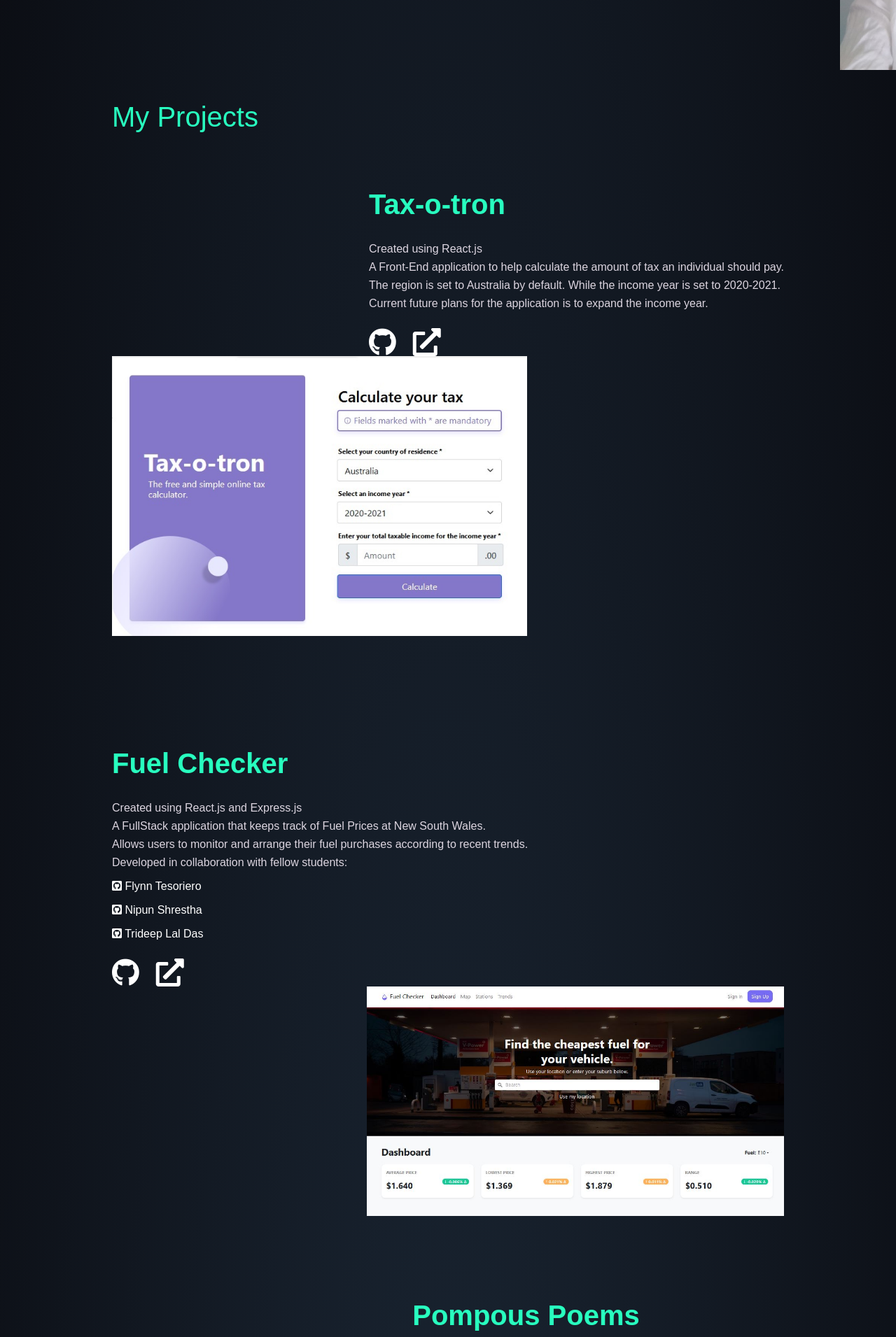
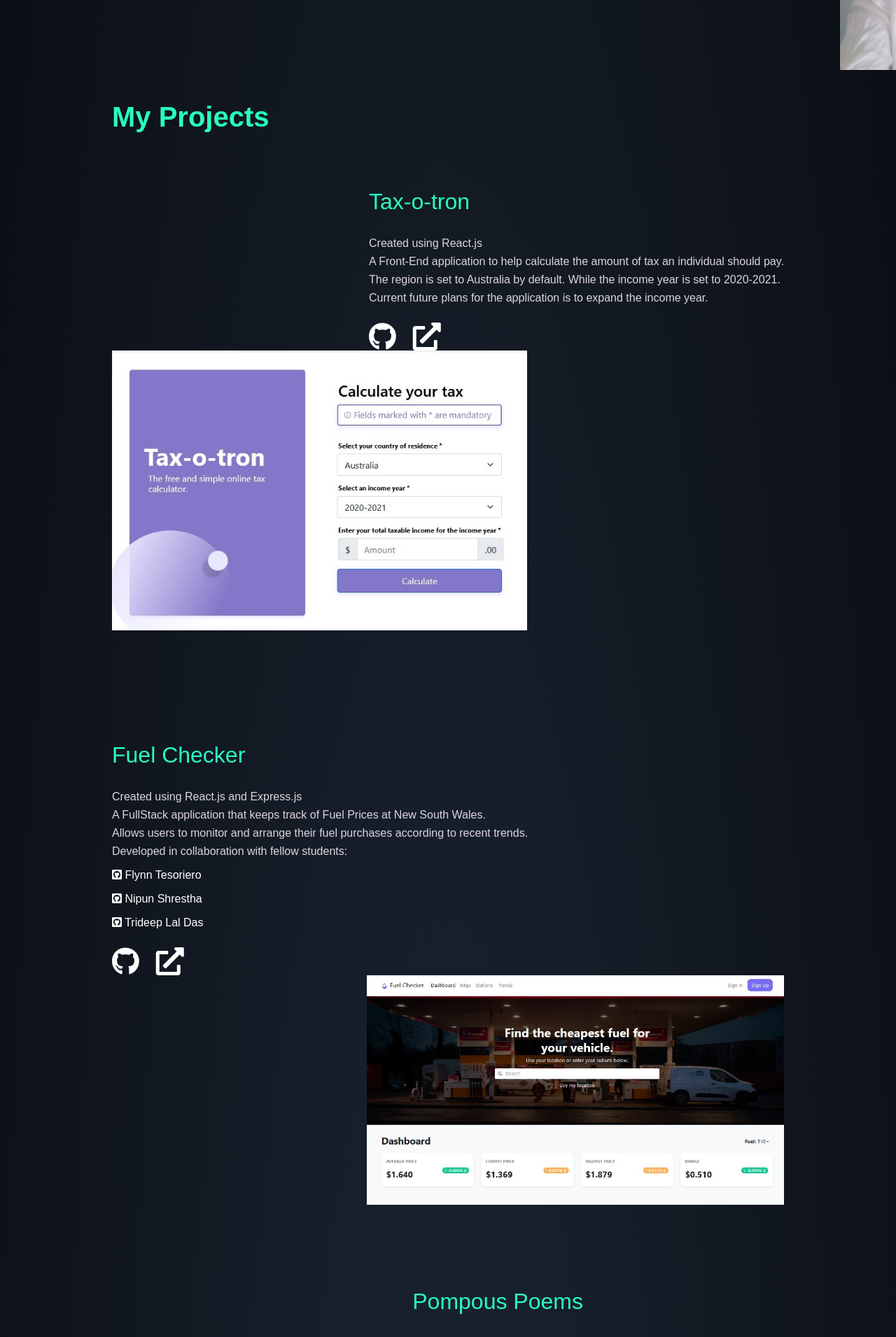
Before and after one commit to HubertHartan/Personal-Website, a React (Create React App) app: page / in a window 1280 px wide. Shown: the part 1460-3371 px from the top of the page at 70% size. Built offline with nearby package versions, Linux system fonts and the light colour scheme.

Commit message:
CSS changes

```diff
--- a/src/CSS/About.css
+++ b/src/CSS/About.css
@@ -3,6 +3,7 @@
 	padding-left: 20vh;
 	color:#28FFBF;
 	font-size: 5vh;
+	font-weight: bold;
 }
 
 .about-body{
--- a/src/CSS/Fuel.css
+++ b/src/CSS/Fuel.css
@@ -16,8 +16,8 @@
 
 	padding-bottom: 3vh;
 	color: #28FFBF;
-	font-size: 5vh;
-	font-weight: bolder;
+	font-size: 4vh;
+
 }
 
 .fuel-info{
--- a/src/CSS/IBM.css
+++ b/src/CSS/IBM.css
@@ -10,8 +10,8 @@
 
 	padding-bottom: 3vh;
 	color: #28FFBF;
-	font-size: 5vh;
-	font-weight: bolder;
+	font-size: 4vh;
+
 }
 
 .IBM-info{
--- a/src/CSS/Poem.css
+++ b/src/CSS/Poem.css
@@ -14,8 +14,8 @@
 
 	padding-bottom: 3vh;
 	color: #28FFBF;
-	font-size: 5vh;
-	font-weight: bolder;
+	font-size: 4vh;
+
 }
 
 .fa-github{
--- a/src/CSS/Projects.css
+++ b/src/CSS/Projects.css
@@ -2,4 +2,5 @@
 	padding-left: 20vh;
 	color:#28FFBF;
 	font-size: 5vh;
+	font-weight: bold;
 }
--- a/src/CSS/Tax.css
+++ b/src/CSS/Tax.css
@@ -14,8 +14,8 @@
 
 	padding-bottom: 3vh;
 	color: #28FFBF;
-	font-size: 5vh;
-	font-weight: bolder;
+	font-size: 4vh;
+
 }
 
 .fa-github{
```
